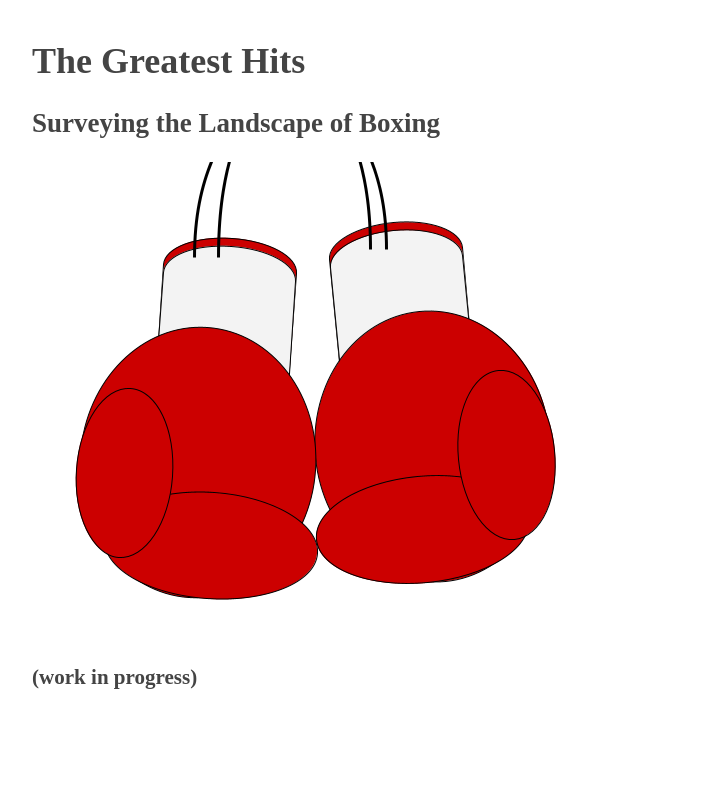
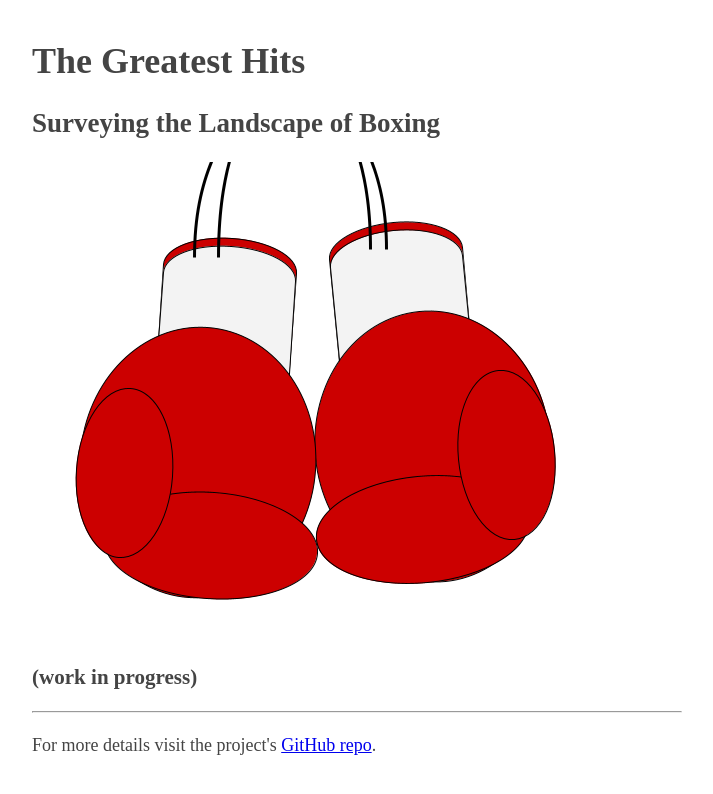
Before and after one commit to pbd84/TheGreatestHits, a plain HTML site: page index.html in a window 1280 px wide. Shown: the whole page, without its empty margins (283-996 px from the left). Drawn offline with Linux system fonts and the light colour scheme.

Commit message:
Update index.html

```diff
--- a/index.html
+++ b/index.html
@@ -21,6 +21,8 @@
         <h2>Surveying the Landscape of Boxing</h2>
         <img src="TheGreatestHits_Logo.png" alt="Logo"></img>
         <h3>(work in progress)</h3>
+        <hr/>
+        <p>For more details visit the project's <a href="https://github.com/pbd84/TheGreatestHits">GitHub repo</a>.</p>
       </div>
 </body>
 </html>
```
